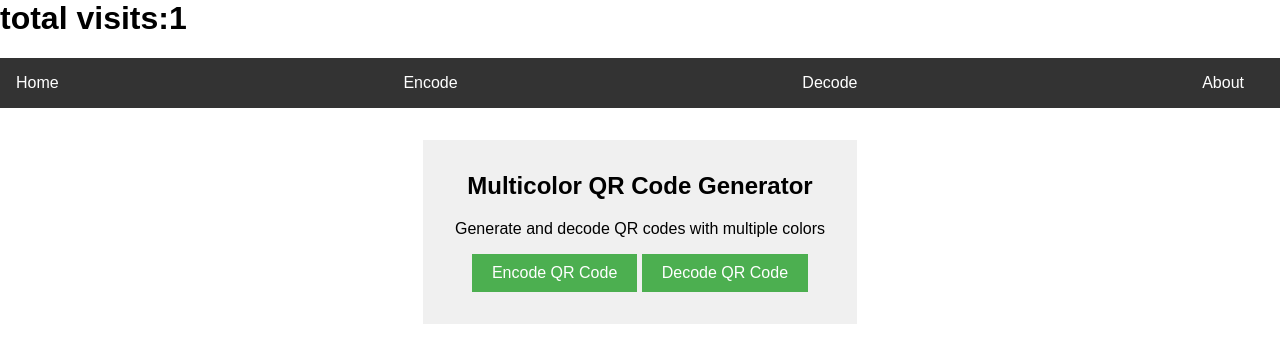
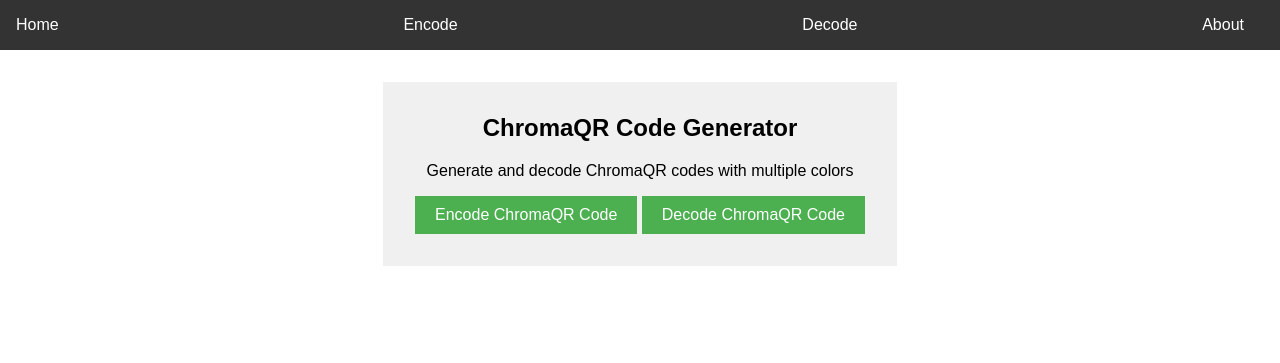
Before and after one commit to krizhit/CQR, a Django app: page / in a window 1280 px wide. Shown: the top 363 px of the page. Run offline with Django 5.2, Linux system fonts and the light colour scheme; data comes from the database, SQL or seed files in the repository.

Commit message:
qr to ChromaQR

```diff
--- a/src/templates/home.html
+++ b/src/templates/home.html
@@ -1,11 +1,12 @@
 
-<h1> total visits:{{ total_visits }}</h1>
 <!DOCTYPE html>
 <html lang="en">
 <head>
     <meta charset="UTF-8">
     <meta name="viewport" content="width=device-width, initial-scale=1.0">
-    <title>Multicolor QR Code Generator</title>
+    <title>ChromaQR Code Generator</title>
+
+
 </head>
 <body style="font-family: Arial, sans-serif; margin: 0; padding: 0;">
     <header style="background-color: #333; color: #fff; padding: 1em; text-align: center;">
@@ -20,13 +21,15 @@
     </header>
     <main style="display: flex; flex-direction: column; align-items: center; padding: 2em;">
         <section id="hero" style="background-color: #f0f0f0; padding: 2em; text-align: center;">
-            <h1 style="margin-top: 0;">Multicolor QR Code Generator</h1>
-            <p>Generate and decode QR codes with multiple colors</p>
-            <button id="encode-btn" style="background-color: #4CAF50; color: #fff; border: none; padding: 10px 20px; font-size: 16px; cursor: pointer;">Encode QR Code</button>
-            <button id="decode-btn" style="background-color: #4CAF50; color: #fff; border: none; padding: 10px 20px; font-size: 16px; cursor: pointer;">Decode QR Code</button>
+            <h1 style="margin-top: 0;">ChromaQR Code Generator</h1>
+            {% comment %} <h1> Total Visits:{{ total_visits }}</h1> {% endcomment %}
+
+            <p>Generate and decode ChromaQR codes with multiple colors</p>
+            <button id="encode-btn" style="background-color: #4CAF50; color: #fff; border: none; padding: 10px 20px; font-size: 16px; cursor: pointer;">Encode ChromaQR Code</button>
+            <button id="decode-btn" style="background-color: #4CAF50; color: #fff; border: none; padding: 10px 20px; font-size: 16px; cursor: pointer;">Decode ChromaQR Code</button>
         </section>
         <section id="encode-section" style="display:none; padding: 2em; background-color: #f9f9f9; border: 1px solid #ddd; border-radius: 10px; box-shadow: 0 0 10px rgba(0, 0, 0, 0.1);">
-            <h2>Encode QR Code</h2>
+            <h2>Encode ChromaQR Code</h2>
             <form id="encode-form">
                 <label for="text-input">Text to encode:</label>
                 <input type="text" id="text-input" name="text" style="width: 100%; padding: 10px; margin-bottom: 20px; box-sizing: border-box;">
@@ -36,7 +39,7 @@
                     <option value="rgb">RGB</option>
                     <option value="custom">Custom</option>
                 </select>
-                <button id="generate-qr-btn" style="background-color: #4CAF50; color: #fff; border: none; padding: 10px 20px; font-size: 16px; cursor: pointer;">Generate QR Code</button>
+                <button id="generate-qr-btn" style="background-color: #4CAF50; color: #fff; border: none; padding: 10px 20px; font-size: 16px; cursor: pointer;">Generate ChromaQR Code</button>
             </form>
             <div id="qr-code-container" style="margin-top: 20px;"></div>
         </section>
@@ -45,7 +48,7 @@
             <form id="decode-form">
                 <label for="qr-code-input">QR code image:</label>
                 <input type="file" id="qr-code-input" name="qrCode" style="width: 100%; padding: 10px; margin-bottom: 20px; box-sizing: border-box;">
-                <button id="decode-qr-btn" style="background-color: #4CAF50; color: #fff; border: none; padding: 10px 20px; font-size: 16px; cursor: pointer;">Decode QR Code</button>
+                <button id="decode-qr-btn" style="background-color: #4CAF50; color: #fff; border: none; padding: 10px 20px; font-size: 16px; cursor: pointer;">Decode ChromaQR Code</button>
                             </form>
             <div id="decoded-text-container" style="margin-top: 20px;"></div>
         </section>
```
